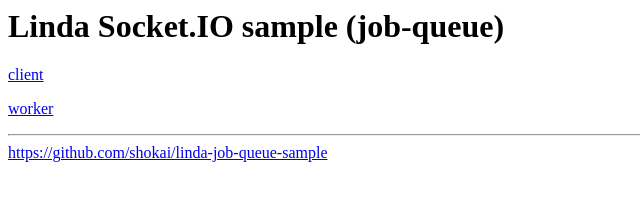
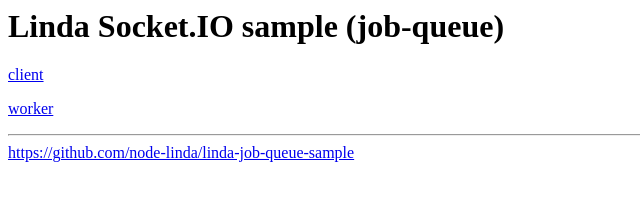
Before and after one commit to node-linda/job-queue-sample, a website: page index.html in a window 1280 px wide. Shown: the full height of the page, 0-640 px from the left. Drawn offline with Linux system fonts and the light colour scheme.

Commit message:
move repository github.com/node-linda/linda-job-queue-sample

```diff
--- a/index.html
+++ b/index.html
@@ -11,6 +11,6 @@
       <a href="./worker.html">worker</a>
     </p>
     <hr />
-    <a href="https://github.com/shokai/linda-job-queue-sample">https://github.com/shokai/linda-job-queue-sample</a>
+    <a href="https://github.com/node-linda/linda-job-queue-sample">https://github.com/node-linda/linda-job-queue-sample</a>
   </body>
 </html>
--- a/package.json
+++ b/package.json
@@ -27,10 +27,10 @@
   },
   "repository": {
     "type": "git",
-    "url": "git://github.com/shokai/linda-job-queue-sample.git"
+    "url": "git://github.com/node-linda/linda-job-queue-sample.git"
   },
   "bugs": {
-    "url": "https://github.com/shokai/linda-job-queue-sample/issues"
+    "url": "https://github.com/node-linda/linda-job-queue-sample/issues"
   },
-  "homepage": "https://github.com/shokai/linda-job-queue-sample"
+  "homepage": "https://github.com/node-linda/linda-job-queue-sample"
 }
```
Also changed, not shown: client.html (+1 -1 lines), worker.html (+1 -1 lines), README.md.
